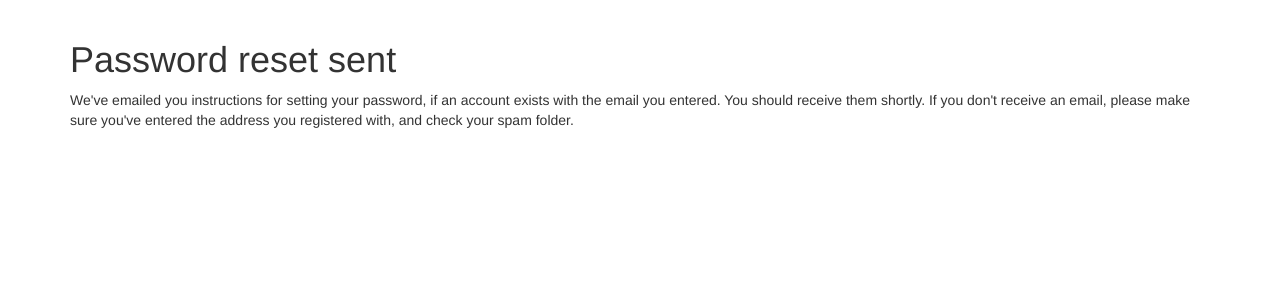
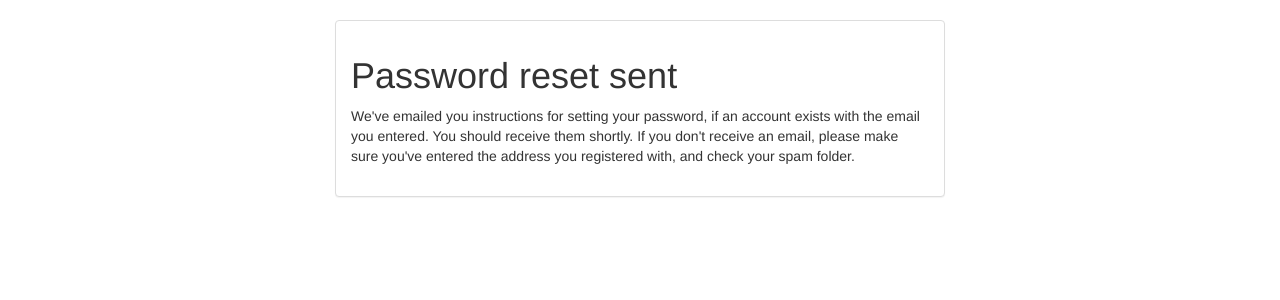
Before and after one commit to Xednom/Ordering, a Django app: template ordering/templates/ordering/reset_password_done.html in a window 1280 px wide. Shown: the part 52-352 px from the top of the page. Run offline with Django 3.2, Linux system fonts and the light colour scheme; the template is opened without the code that fills it, so the values that code supplies are empty; a user stored in the database is signed in; some libraries are stand-ins or nearby versions.

Commit message:
Added div class to the reset passwords.

```diff
--- a/ordering/templates/ordering/reset_password_done.html
+++ b/ordering/templates/ordering/reset_password_done.html
@@ -3,8 +3,12 @@
 <title>Password reset</title>
 {% endblock %}
 {% block body %}
-<div class="container">
-
+<div class="container-fluid">
+    <div class="row">
+      <div class="col-md-offset-3 col-md-6">
+        <div class="panel panel-default">
+          <div class="panel-body">
+             <div class="form-group">
                 <h1>Password reset sent</h1>
                 <p>
                   We've emailed you instructions for setting your password, if an account exists with the email you entered. You should receive them shortly.
@@ -12,5 +16,9 @@
               If you don't receive an email, please make sure you've entered the address you registered with, and check your spam folder.
                 </p>
               </div>
-
+            </div>
+          </div>
+        </div>
+      </div>
+    </div>
 {% endblock %}
```
Also changed, not shown: ordering/templates/ordering/reset_password.html (+11 -3 lines), ordering/templates/ordering/reset_password_complete.html (+11 -3 lines), ordering/templates/ordering/reset_password_confirm.html (+11 -2 lines), db.sqlite3. Lines whose indentation alone changed are shown as unchanged.
